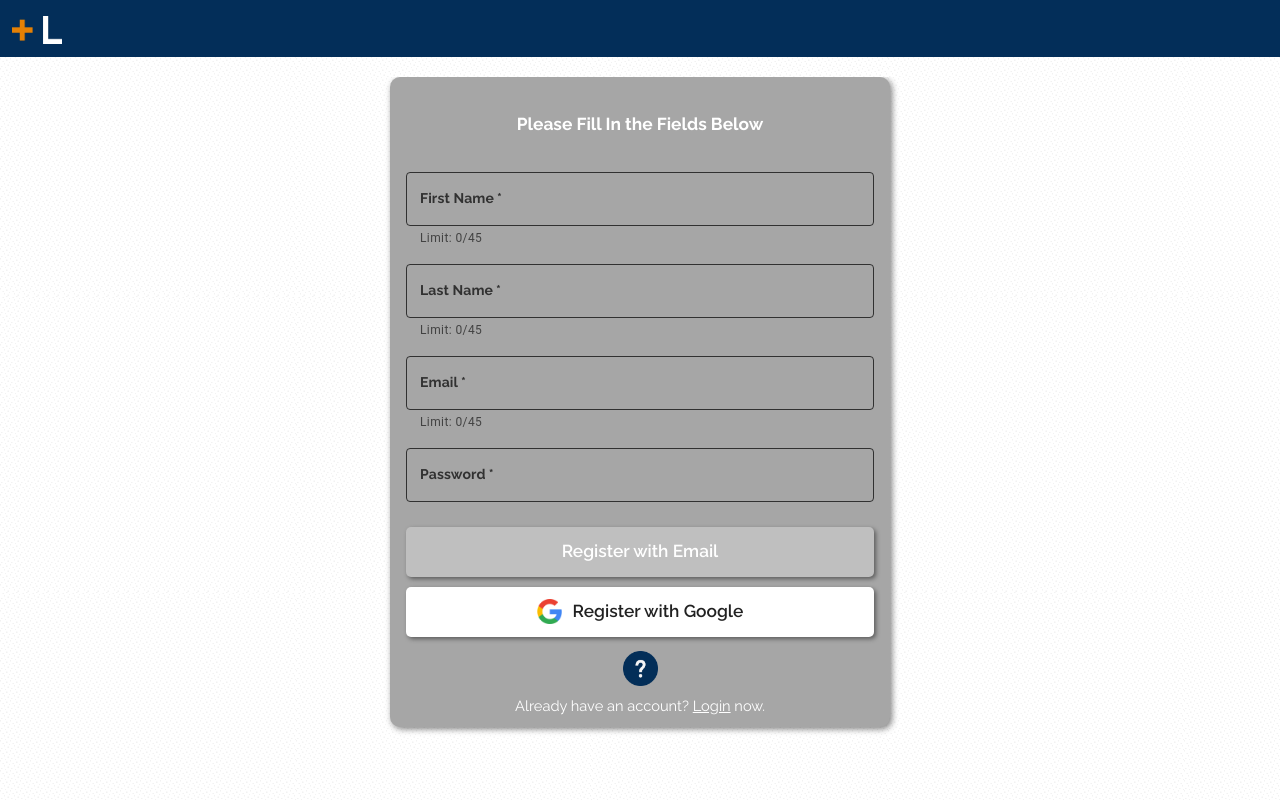
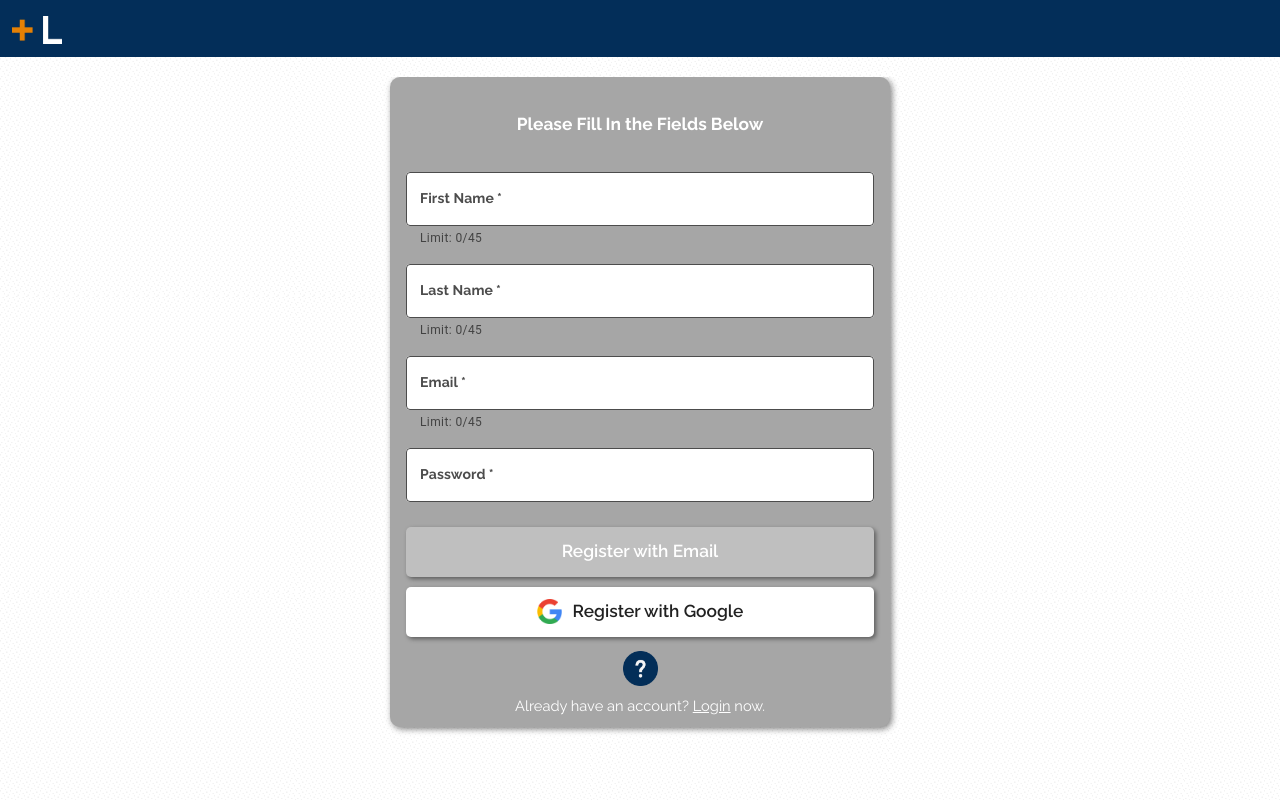
Before and after one commit to benjief/Luniko-Project-Enhancement-App-MySQL, a React (Create React App) app in the folder client/: page /register in a window 1280 px wide. Built offline with nearby package versions, Linux system fonts and the light colour scheme; no server answers.

Commit message:
Made some minor adjustment to InputComponents.css to account for lack of shrinking labels on a couple of forms. Also added non-shrinking-label inputs to login page.

```diff
--- a/client/src/components/UserLoginCard.js
+++ b/client/src/components/UserLoginCard.js
@@ -119,7 +119,7 @@ export default function UserLoginCard({
                     </Typography> */}
                         <MaterialTextField
                             label="Email"
-                            placeholder="Email Address"
+                            // placeholder="Email Address"
                             inputValue={handleOnChangeEmail}
                             multiline={false}
                             type="email"
@@ -129,7 +129,7 @@ export default function UserLoginCard({
                         </MaterialTextField>
                         <MaterialTextField
                             label="Password"
-                            placeholder="Password"
+                            // placeholder="Password"
                             inputValue={handleOnChangePassword}
                             multiline={false}
                             type="password"
--- a/client/src/components/UserRegistrationCard.js
+++ b/client/src/components/UserRegistrationCard.js
@@ -128,40 +128,44 @@ export default function UserRegistrationCard({
                         <MaterialTextField
                             label="First Name"
                             characterLimit={45}
-                            placeholder="First Name"
+                            // placeholder="First Name"
                             inputValue={handleOnChangeFirstName}
                             multiline={false}
                             required={true}
-                            showCharCounter={true}>
+                            showCharCounter={true}
+                            shrinkInputLabel={false}>
                         </MaterialTextField>
                         <MaterialTextField
                             label="Last Name"
                             characterLimit={45}
-                            placeholder="Last Name"
+                            // placeholder="Last Name"
                             inputValue={handleOnChangeLastName}
                             multiline={false}
                             required={true}
-                            showCharCounter={true}>
+                            showCharCounter={true}
+                            shrinkInputLabel={false}>
                         </MaterialTextField>
                         <MaterialTextField
                             label="Email"
                             characterLimit={45}
-                            placeholder="Email Address"
+                            // placeholder="Email Address"
                             inputValue={handleOnChangeEmail}
                             multiline={false}
                             required={true}
                             requiresValidation={true}
                             type="email"
-                            showCharCounter={true}>
+                            showCharCounter={true}
+                            shrinkInputLabel={false}>
                         </MaterialTextField>
                         <MaterialTextField
                             label="Password"
-                            placeholder="Password"
+                            // placeholder="Password"
                             inputValue={handleOnChangePassword}
                             multiline={false}
                             required={true}
                             type="password"
-                            requiresValidation={true}>
+                            requiresValidation={true}
+                            shrinkInputLabel={false}>
                         </MaterialTextField>
                         <button
                             className="register-button"
--- a/client/src/styles/InputComponents.css
+++ b/client/src/styles/InputComponents.css
@@ -22,17 +22,19 @@
     font-size: 11pt !important;
 }
 
-.login-container .MuiOutlinedInput-root {
+.login-container .MuiOutlinedInput-root,
+.register-container .MuiOutlinedInput-root {
     background-color: white !important;
 }
 
-.login-container .MuiInputLabel-root {
-    /* display: none !important; */
-    /* visibility: hidden; */
+.login-container .MuiOutlinedInput-notchedOutline,
+.register-container .MuiOutlinedInput-notchedOutline {
+    top: 0 !important
 }
 
-.login-container input::placeholder {
-    /* color: blue !important; */
+.login-container .MuiOutlinedInput-notchedOutline legend,
+.register-container .MuiOutlinedInput-notchedOutline legend {
+    display: none !important;
 }
 
 .description .MuiOutlinedInput-root,
```
